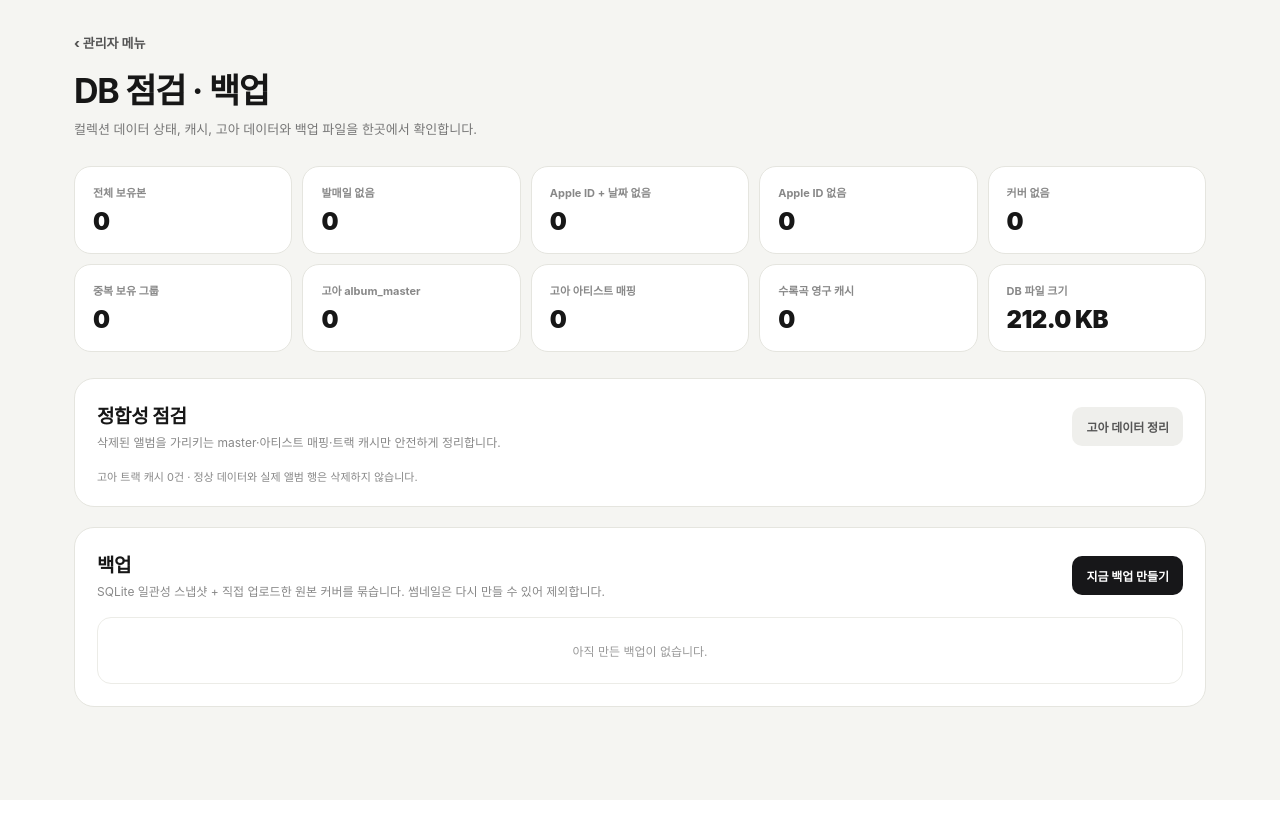
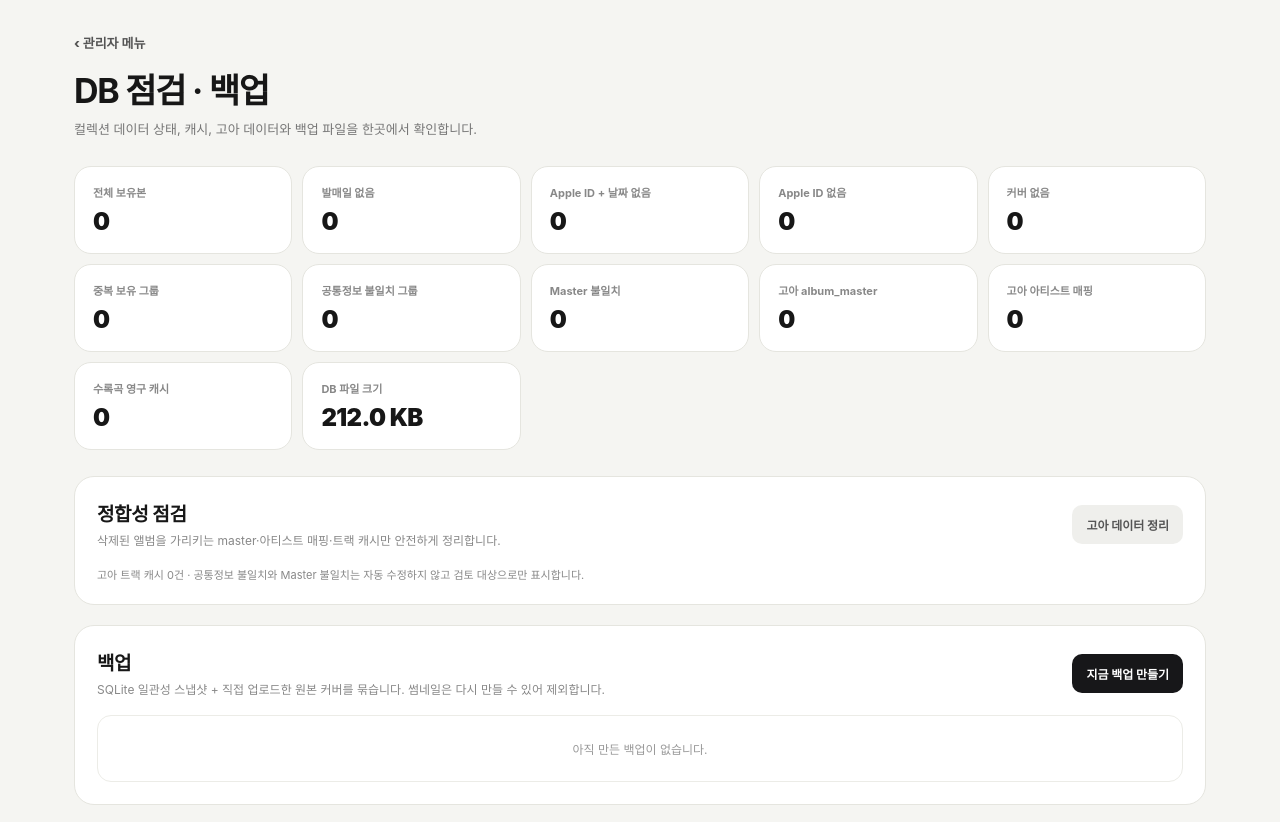
Before and after one commit to Siunaldonumber7/Album-Archive, a Flask app: page /admin/database in a window 1280 px wide. Shown: the top 822 px of the page. Before the commit the page ends 800 px from the top, so only its background shows below. Run offline with Flask 3, Linux system fonts and the light colour scheme; the visitor is signed in with stand-in values (Sample User, id 1); data that the repository does not hold is empty; some libraries are stand-ins or nearby versions.

Commit message:
Show shared metadata mismatches in DB health

```diff
--- a/templates/database_admin.html
+++ b/templates/database_admin.html
@@ -63,6 +63,8 @@ button,.download{display:inline-flex;align-items:center;justify-content:center;m
     <div class="stat"><div class="label">Apple ID 없음</div><div class="value">{{ stats.apple_id_missing }}</div></div>
     <div class="stat{% if stats.cover_missing %} warn{% endif %}"><div class="label">커버 없음</div><div class="value">{{ stats.cover_missing }}</div></div>
     <div class="stat"><div class="label">중복 보유 그룹</div><div class="value">{{ stats.duplicate_groups }}</div></div>
+    <div class="stat{% if stats.identity_mismatch_groups %} warn{% endif %}"><div class="label">공통정보 불일치 그룹</div><div class="value">{{ stats.identity_mismatch_groups }}</div></div>
+    <div class="stat{% if stats.master_mismatch_groups %} warn{% endif %}"><div class="label">Master 불일치</div><div class="value">{{ stats.master_mismatch_groups }}</div></div>
     <div class="stat{% if stats.orphan_masters %} warn{% endif %}"><div class="label">고아 album_master</div><div class="value">{{ stats.orphan_masters }}</div></div>
     <div class="stat{% if stats.orphan_artist_map %} warn{% endif %}"><div class="label">고아 아티스트 매핑</div><div class="value">{{ stats.orphan_artist_map }}</div></div>
     <div class="stat"><div class="label">수록곡 영구 캐시</div><div class="value">{{ stats.track_cache_count }}</div></div>
@@ -83,7 +85,7 @@ button,.download{display:inline-flex;align-items:center;justify-content:center;m
       </div>
     </div>
     <div class="meta">
-      고아 트랙 캐시 {{ stats.orphan_track_cache }}건 · 정상 데이터와 실제 앨범 행은 삭제하지 않습니다.
+      고아 트랙 캐시 {{ stats.orphan_track_cache }}건 · 공통정보 불일치와 Master 불일치는 자동 수정하지 않고 검토 대상으로만 표시합니다.
     </div>
   </section>
 
```
